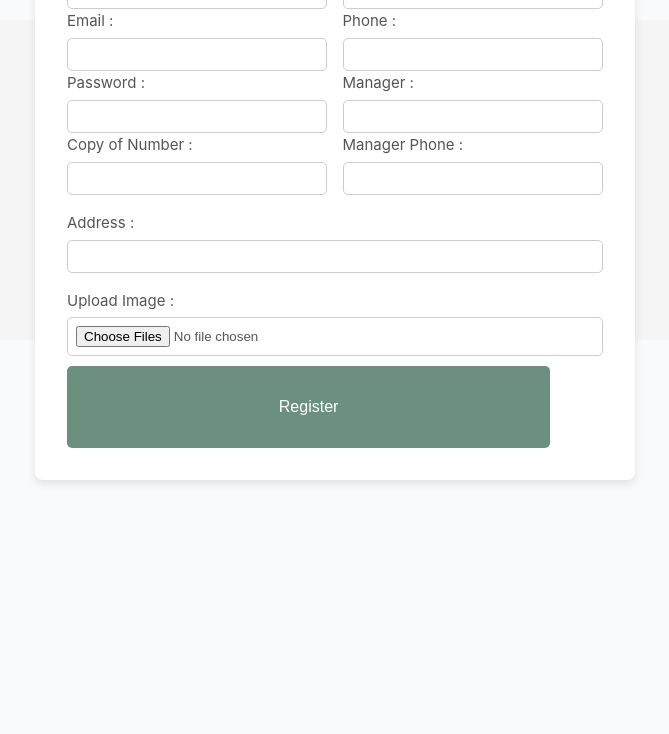
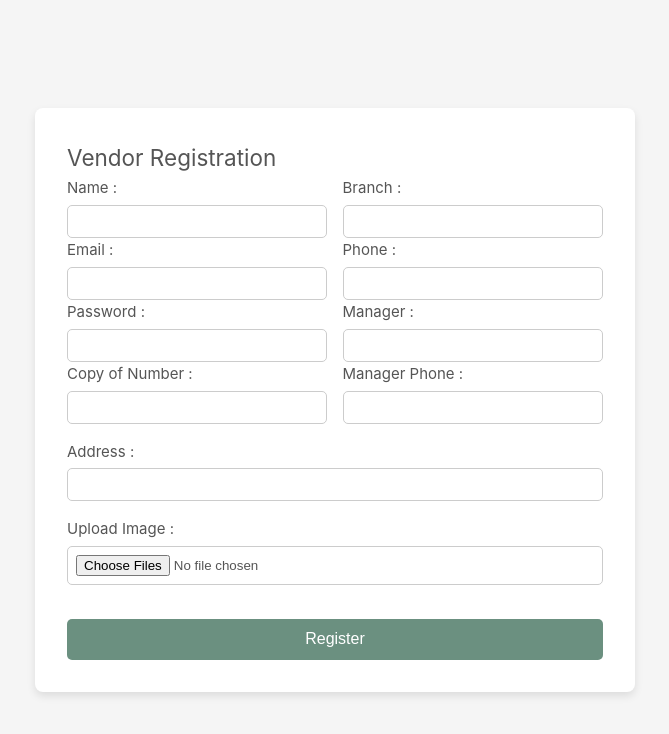
Before and after one commit to PomPerWoW/papdaew-vendor-dashboard, a Vue app: page /register in a window 1280 px wide. Shown: the top 734 px of the page, without its empty margins (305-974 px from the left). Built offline with nearby package versions, Linux system fonts and the light colour scheme.

Commit message:
feat(develop): fix format

```diff
--- a/src/App.vue
+++ b/src/App.vue
@@ -33,7 +33,7 @@ header {
   flex: 1;
   overflow-y: auto;
   background-color: #f9fafb;
-  padding: 20px;
+  /* padding: 20px; */
 }
 @media (min-width: 1024px) {
   header {
--- a/src/views/QueueVendor.vue
+++ b/src/views/QueueVendor.vue
@@ -1,4 +1,5 @@
 <template>
+  <div class="main">
   <h1>Queue</h1>
   <div class="container">
     <div class="queuebox">C011</div>
@@ -17,11 +18,15 @@
     <span class="queue">C012</span>
     <span class="queue">C013</span>
     <span class="queue">C014</span>
-  </div>
+  </div></div>
 </template>
 
 <script setup></script>
 <style lang="css">
+
+.main{
+  padding: 20px;
+}
 h1 {
   font-weight: 500;
 }
--- a/src/views/RegisterVendor.vue
+++ b/src/views/RegisterVendor.vue
@@ -1,5 +1,5 @@
 <template>
-    <div class="container">
+    <div class="container1">
       <div class="illustration">
         <!-- <img src="/path-to-your-illustration.png" alt="Illustration" /> -->
       </div>
@@ -53,7 +53,7 @@
             </div>
           </div>
 
-          <button type="submit">Register</button>
+          <button type="submit" class="button1">Register</button>
         </form>
       </div>
     </div>
@@ -97,12 +97,12 @@
   const submitForm = () => {
     console.log("Form Data:", form.value);
     console.log("Uploaded Files:", selectedFiles.value);
-    alert("Form submitted successfully!");
+    alert("Form submitted successf  ully!");
   };
   </script>
 
   <style>
-  .container {
+  .container1 {
     display: flex;
     justify-content: center;
     align-items: center;
@@ -145,7 +145,7 @@
     width: 100%;
   }
 
-  button {
+  .button1 {
     margin-top: 1.5rem;
     padding: 0.7rem;
     background-color: #6b9080;
@@ -153,9 +153,10 @@
     border: none;
     border-radius: 5px;
     cursor: pointer;
+    width: 100%;
   }
 
-  button:hover {
+  .button1:hover {
     background-color: #4d695d;
   }
 
```
